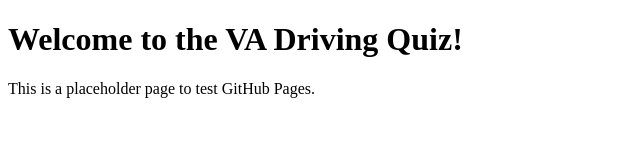
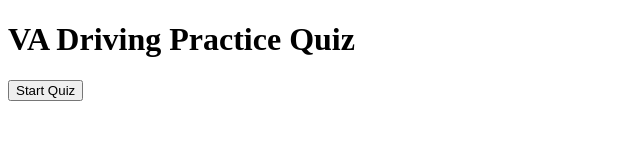
Before and after one commit to DanielMcPherson/DrivingQuiz, a plain HTML site: page index.html in a window 1280 px wide. Shown: the whole page, without its empty margins (0-640 px from the left). Drawn offline with Linux system fonts and the light colour scheme.

Commit message:
Simple Q&A

```diff
--- a/index.html
+++ b/index.html
@@ -5,7 +5,11 @@
     <title>VA Driving Quiz</title>
   </head>
   <body>
-    <h1>Welcome to the VA Driving Quiz!</h1>
-    <p>This is a placeholder page to test GitHub Pages.</p>
+    <h1>VA Driving Practice Quiz</h1>
+    <button onclick="startQuiz()">Start Quiz</button>
+
+    <div id="quiz-container"></div>
+
+    <script src="script.js"></script>
   </body>
 </html>
--- /dev/null
+++ b/script.js
@@ -0,0 +1,27 @@
+async function startQuiz() {
+  const response = await fetch('questions.json');
+  const questions = await response.json();
+
+  const quizContainer = document.getElementById('quiz-container');
+  quizContainer.innerHTML = ''; // Clear anything old
+
+  const q = questions[0]; // Just show the first question for now
+
+  const questionElem = document.createElement('h2');
+  questionElem.textContent = q.question;
+  quizContainer.appendChild(questionElem);
+
+  q.options.forEach((option, index) => {
+    const button = document.createElement('button');
+    button.textContent = option;
+    button.onclick = () => {
+      if (index === q.correctIndex) {
+        alert('✅ Correct!');
+      } else {
+        alert(`❌ Incorrect.\nCorrect answer: ${q.options[q.correctIndex]}\nTip: ${q.tip}`);
+      }
+    };
+    quizContainer.appendChild(button);
+    quizContainer.appendChild(document.createElement('br'));
+  });
+}
```
Also changed, not shown: questions.json (added, +14 -0 lines), 1 other file.
